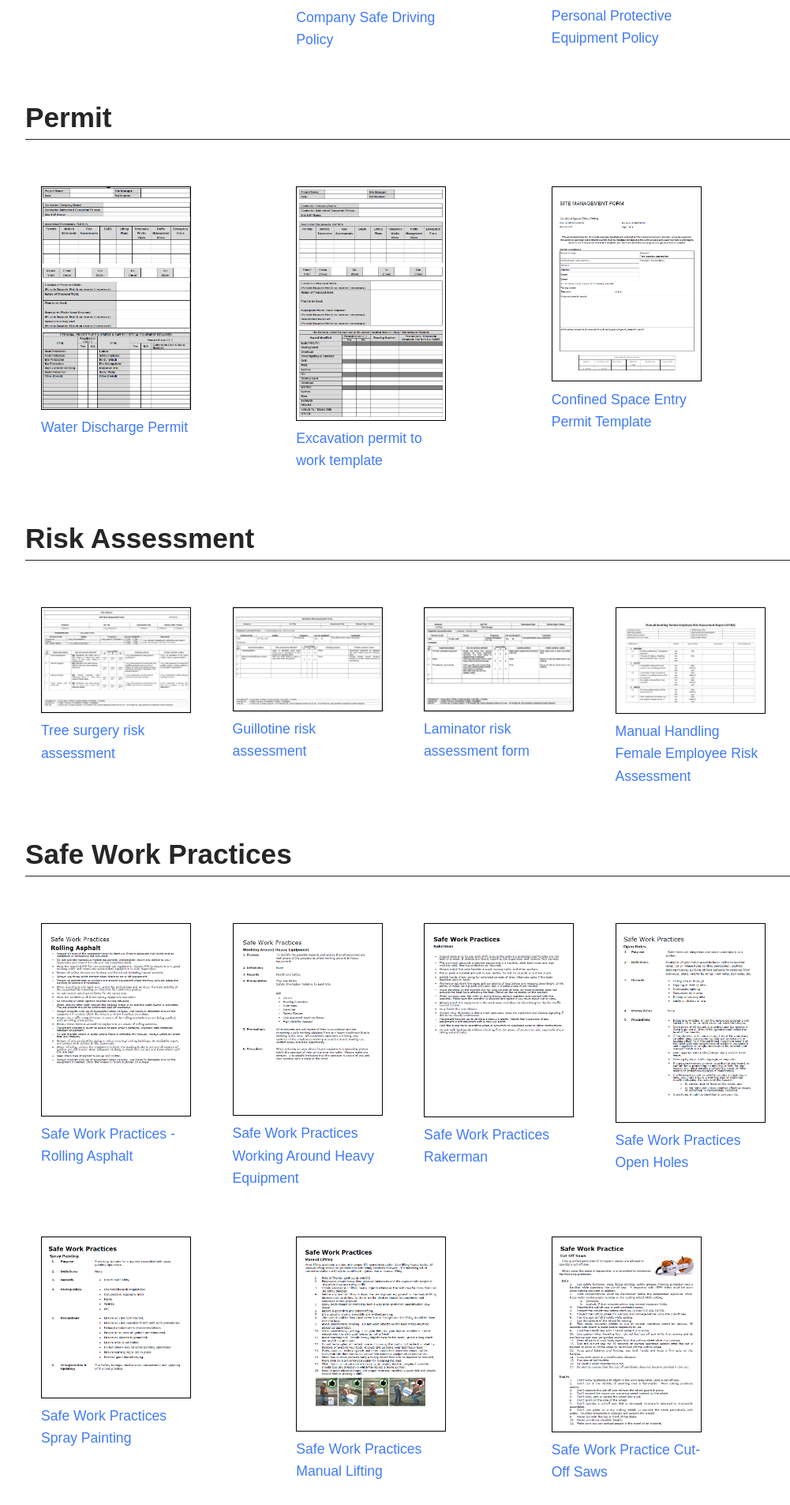
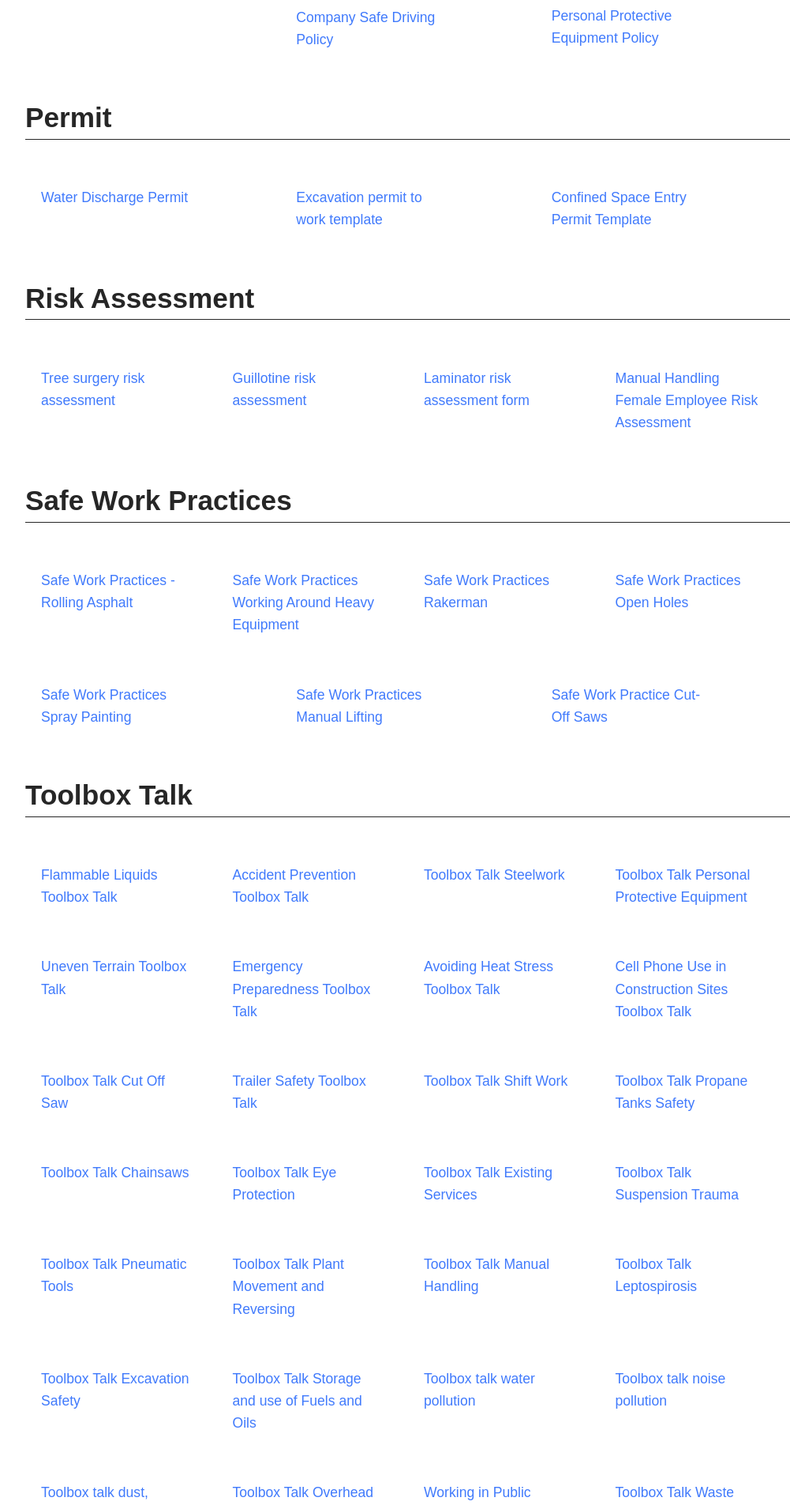
Before and after one commit to Flaaim/safe, a Jekyll site: the page built from templates.html, in a window 1280 px wide. Shown: the part 2565-4471 px from the top of the page at 79% size, without its empty margins (123-1124 px from the left). Built offline with Jekyll 4.4.1, drawn with Linux system fonts in a browser that asks for light colours; some web fonts are replaced.

Commit message:
Update templates.html

```diff
--- a/templates.html
+++ b/templates.html
@@ -49,7 +49,7 @@
 			<div class="row template">
 					{% for post in site.categories.Permit %}
 					<div class="column _30template">
-						<div class="box_template"><img class="img-template" src="{{ site.baseurl }}/assets/img/{{ post.post_image }}"><div class="box-title"><a href="{{ post.url | prepend: site.baseurl }}"> {{ post.title }}</a></div>
+						<div class="box_template"><div class="box-title"><a href="{{ post.url | prepend: site.baseurl }}"> {{ post.title }}</a></div>
 						</div>
 						</div>
 						{% endfor %}
@@ -69,7 +69,7 @@
 			<div class="row template">
 					{% for post in site.categories['Risk Assessment'] %}
 					<div class="column _30template">
-						<div class="box_template"><img class="img-template" src="{{ site.baseurl }}/assets/img/{{ post.post_image }}"><div class="box-title"><a href="{{ post.url | prepend: site.baseurl }}"> {{ post.title }}</a></div>
+						<div class="box_template"><div class="box-title"><a href="{{ post.url | prepend: site.baseurl }}"> {{ post.title }}</a></div>
 						</div>
 						</div>
 						{% endfor %}
@@ -91,7 +91,7 @@
 			<div class="row template">
 					{% for post in site.categories.SWP %}
 					<div class="column _30template">
-						<div class="box_template"><img class="img-template" src="{{ site.baseurl }}/assets/img/{{ post.post_image }}"><div class="box-title"><a href="{{ post.url | prepend: site.baseurl }}"> {{ post.title }}</a></div>
+						<div class="box_template"><div class="box-title"><a href="{{ post.url | prepend: site.baseurl }}"> {{ post.title }}</a></div>
 						</div>
 						</div>
 						{% endfor %}
@@ -112,7 +112,7 @@
 			<div class="row template">
 					{% for post in site.categories['Toolbox Talk'] %}
 					<div class="column _30template">
-						<div class="box_template"><img class="img-template" src="{{ site.baseurl }}/assets/img/{{ post.post_image }}"><div class="box-title"><a href="{{ post.url | prepend: site.baseurl }}"> {{ post.title }}</a></div>
+						<div class="box_template"><div class="box-title"><a href="{{ post.url | prepend: site.baseurl }}"> {{ post.title }}</a></div>
 						</div>
 						</div>
 						{% endfor %}
```
